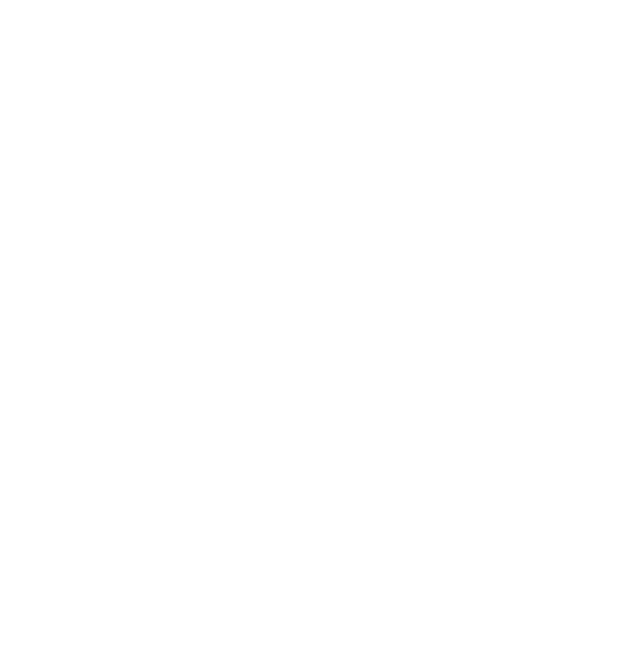
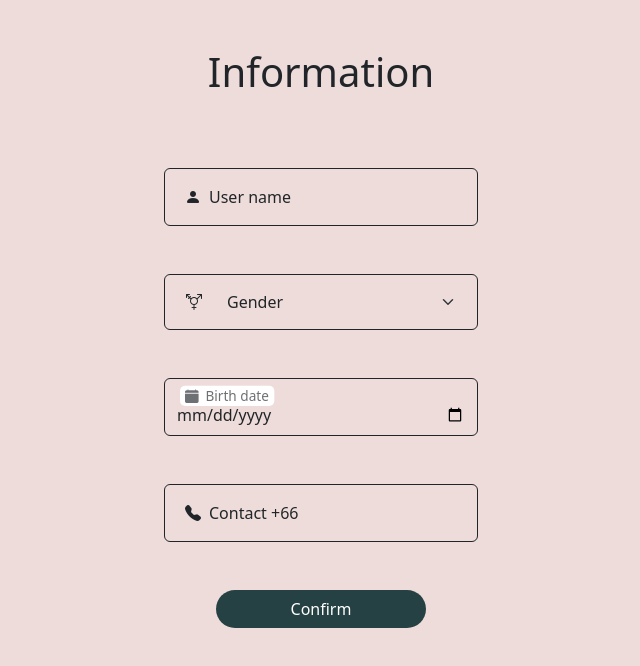
Before and after one commit to Porramin-Boonnak/vivart, a React (Create React App) app: page /information in a window 1280 px wide. Before the commit this address had no page. Shown: the top 666 px of the page, without its empty margins (319-959 px from the left). Built offline with nearby package versions, Linux system fonts and the light colour scheme.

Commit message:
information page

```diff
--- /dev/null
+++ b/src/pages/information.js
@@ -0,0 +1,40 @@
+export default function Information() {
+    return (<div className="container-fluid bg-secondary d-flex flex-column justify-content-start align-items-center vh-100 w-100 text-center">
+        <h1 className="my-5 fw-light">Information</h1>
+
+        <div className="form-floating my-4 col-3">
+            <input type="text" className="form-control bg-secondary border border-dark" id="floatingInput" placeholder="name@example.com" />
+            <label htmlFor="floatingInput" className="ms-2 ">
+                <i class="bi bi-person-fill me-2"></i>User name
+            </label>
+        </div>
+        <div className="my-4 col-3">
+            <div class="input-group border border-dark rounded p-2">
+                <span class="input-group-text bg-secondary border border-secondary">
+                    <i class="bi bi-gender-trans"></i>
+                </span>
+                <select class="form-select bg-secondary border border-secondary">
+                    <option selected>Gender</option>
+                    <option value="1">Male</option>
+                    <option value="2">Female</option>
+                    <option value="3">lgbtqai2s+</option>
+                </select>
+            </div>
+        </div>
+        <div className="form-floating my-4 col-3">
+            <input type="date" className="form-control bg-secondary border border-dark" id="floatingInput" placeholder="" />
+            <label htmlFor="floatingInput" className="ms-2 ">
+                <i class="bi bi-calendar-fill me-2"></i>Birth date
+            </label>
+        </div>
+        <div className="form-floating my-4 col-3">
+            <input type="email" className="form-control bg-secondary border border-dark" id="floatingInput" placeholder="0878618964" />
+            <label htmlFor="floatingInput" className="ms-2 ">
+                <i className="bi bi-telephone-fill me-2 "></i>Contact +66
+            </label>
+        </div>
+        <div className="d-grid gap-2 col-2 my-4">
+            <button className="btn cs-color rounded-pill" type="button">Confirm</button>
+        </div>
+    </div>);
+}
--- a/src/pages/router.js
+++ b/src/pages/router.js
@@ -3,6 +3,7 @@
 import Signup from '../pages/signup';
 import Home from '../pages/home'
 import Signin from "./signin";
+import Information from "../pages/information";
 export default function Router(){
     return (
         <BrowserRouter>
@@ -11,6 +12,7 @@
             <Route path="/signup" element={<Signup />}/>
             <Route path="/login" element={<Login />}/>
             <Route path="/signin" element={<Signin />}/>
+            <Route path="/information" element={<Information />}/>
           </Routes>
         </BrowserRouter>
       );
```
